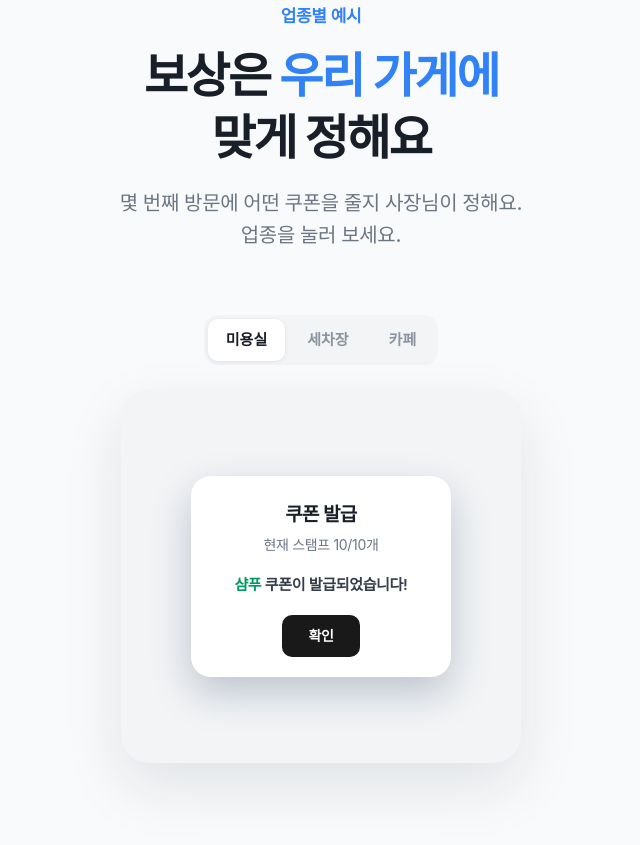
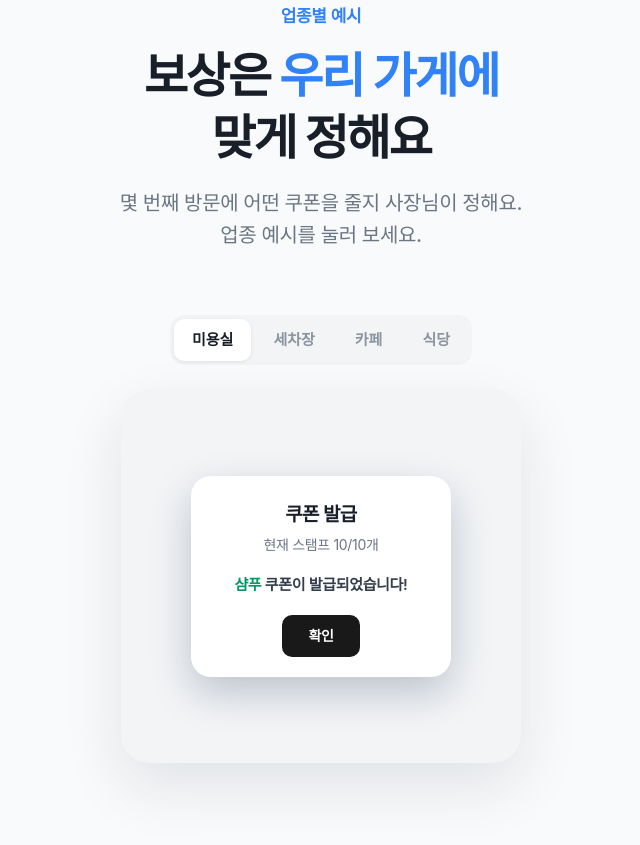
Before and after one commit to yeomsc95/pojjak-hompage, a plain HTML site: page public/index.html in a window 1280 px wide. Shown: the part 4540-5385 px from the top of the page, without its empty margins (319-959 px from the left). Drawn offline with Linux system fonts and the light colour scheme; a web font is replaced by a local one.

Commit message:
업종별 예시에 식당 추가
- 식당: 3·6·9번째 방문 음료수, 10번째 볶음밥
  (관리자 스탬프 규칙은 1~10개 사이로 여러 개 둘 수 있어 실제로 가능한 설정)
- 탭이 4개가 되어 좁은 폰(320px)에서 넘치지 않게 폰에서만 탭 좌우 여백을 줄임
- 설명 "업종을 눌러 보세요" → "업종 예시를 눌러 보세요" (업종별로 정해진 것처럼 읽히지 않게)

Co-Authored-By: Claude Opus 5.5 <noreply@anthropic.com>

```diff
--- a/public/index.html
+++ b/public/index.html
@@ -298,6 +298,7 @@
   .ex-tab{border:0;background:none;font:inherit;font-size:15px;font-weight:600;color:var(--g500);padding:9px 18px;border-radius:10px;cursor:pointer;transition:background .2s,color .2s}
   .ex-tab.on{background:#fff;color:var(--g900);box-shadow:0 1px 4px rgba(0,29,58,.08)}
   .ex-tab:focus-visible{outline:2px solid var(--blue);outline-offset:2px}
+  @media(max-width:600px){.ex-tab{padding:9px 14px}}  /* 탭 4개가 좁은 폰(320px)에서도 한 줄 안에 들어가게 */
   .ex-board{cursor:pointer;-webkit-user-select:none;user-select:none;-webkit-tap-highlight-color:transparent}
 
   /* 쿠폰 발급 창: 앱처럼 쿠폰이 나오는 도장에서는 스탬프 판이 사라지고 작은 알림 카드만 뜬다
@@ -949,13 +950,14 @@
     <div class="head center reveal">
       <p class="kicker">업종별 예시</p>
       <h2>보상은 <span class="hl">우리 가게에</span><br>맞게 정해요</h2>
-      <p class="desc">몇 번째 방문에 어떤 쿠폰을 줄지 사장님이 정해요.<br>업종을 눌러 보세요.</p>
+      <p class="desc">몇 번째 방문에 어떤 쿠폰을 줄지 사장님이 정해요.<br>업종 예시를 눌러 보세요.</p>
     </div>
     <div class="ex reveal">
       <div class="ex-tabs" role="tablist" aria-label="업종 예시">
         <button type="button" class="ex-tab on" role="tab" aria-selected="true" data-ex="hair">미용실</button>
         <button type="button" class="ex-tab" role="tab" aria-selected="false" data-ex="wash">세차장</button>
         <button type="button" class="ex-tab" role="tab" aria-selected="false" data-ex="cafe">카페</button>
+        <button type="button" class="ex-tab" role="tab" aria-selected="false" data-ex="food">식당</button>
       </div>
       <div class="m-tablet ex-board" id="exBoard" aria-hidden="true">
         <div class="t-title">스탬프 적립 완료</div>
@@ -1325,6 +1327,7 @@
     hair:[[5,'다운펌'],[10,'샴푸']],
     wash:[[5,'왁스코팅'],[10,'프리미엄 실내 스팀세차']],
     cafe:[[10,'아메리카노']],
+    food:[[3,'음료수'],[6,'음료수'],[9,'음료수'],[10,'볶음밥']],   // 관리자 스탬프 규칙은 1~10개 사이에 여러 개 둘 수 있다(StampSettings.js)
   };
   const exBoard=document.getElementById('exBoard'),exTabs=[...document.querySelectorAll('.ex-tab')];
   let exRun=0,exKey='hair';
```
